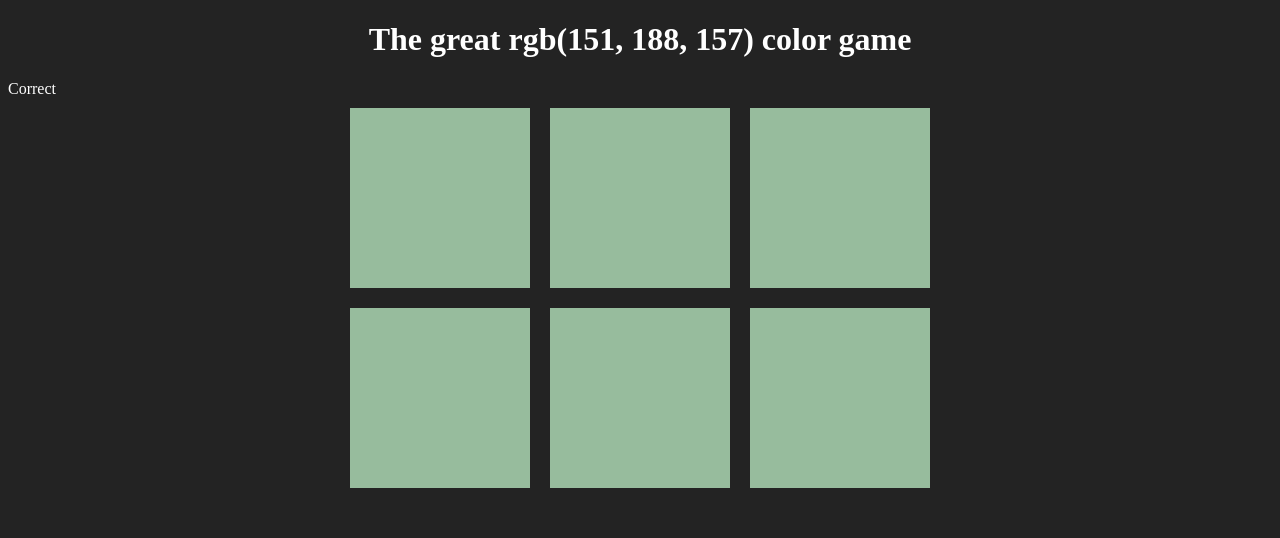
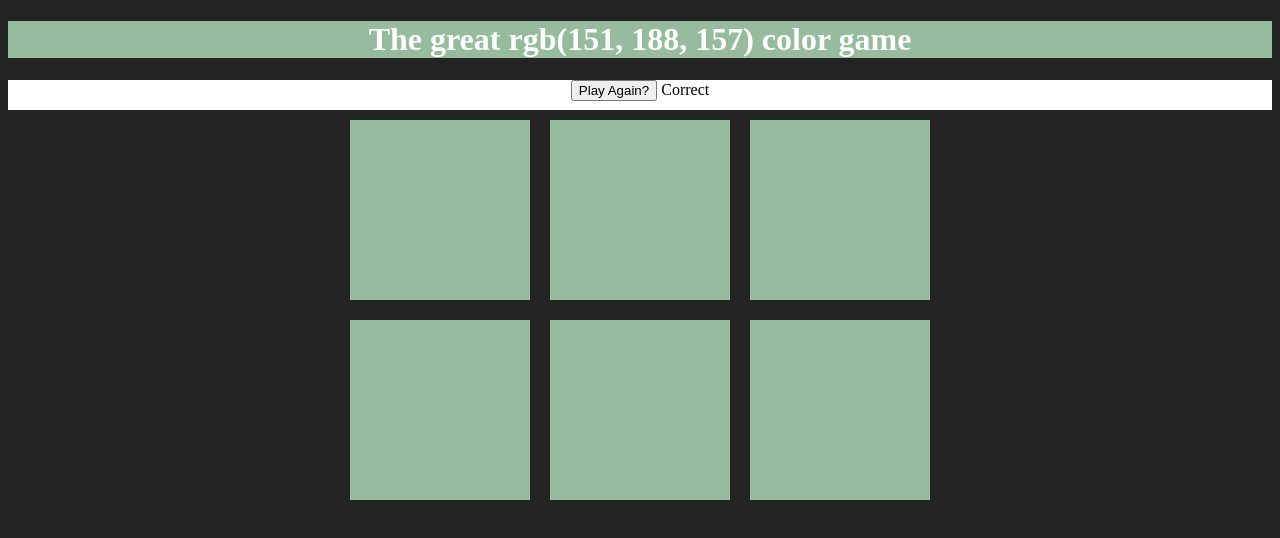
Before and after one commit to developerQuinnZ/colorpicker, a plain HTML site: page index.html in a window 1280 px wide. Both pictures are taken after a click on the element 439 px from the left and 179 px from the top of the page. Drawn offline with Linux system fonts and the light colour scheme.

Commit message:
winning changes banner color, starting new game resets background to origional color

```diff
--- a/color.js
+++ b/color.js
@@ -1,9 +1,25 @@
 var colors = generateRandomColors(6);
-
 var squares = document.querySelectorAll(".square");
 var pickedColor = pickColor();
 var colorDisplay = document.getElementById("colorDisplay");
 var messageDisplay = document.getElementById("message");
+var h1 = document.querySelector("h1");
+var resetButton = document.getElementById("reset");
+
+resetButton.addEventListener("click", function() {
+	colors = generateRandomColors(6);
+
+	pickedColor = pickColor();
+
+	colorDisplay.textContent = pickedColor;
+
+	for(var i = 0; i < squares.length; i++) {
+	// add initial colors
+	squares[i].style.background = colors[i];
+
+  }
+  h1.style.background = "#232323";
+})
 
 colorDisplay.textContent = pickedColor;
 
@@ -14,10 +30,11 @@ for(var i = 0; i < squares.length; i++) {
 	//add click listener to squares
 	squares[i].addEventListener("click", function () {
 		var clickedColor = this.style.background;
-			console.log(clickedColor, pickedColor)
 		if(clickedColor === pickedColor) {
 			messageDisplay.textContent = "Correct";
+			resetButton.textContent = "Play Again?";
 			changeColors(clickedColor);
+			h1.style.background = clickedColor;
 		} else {
 			this.style.background = "#232323";
 			messageDisplay.textContent = "Try Again"
--- a/index.html
+++ b/index.html
@@ -7,7 +7,8 @@
 <body>
 <h1>The great <span id="colorDisplay">RGB</span> color game</h1>
 
-<div>
+<div id="stripe">
+	<button id="reset">New Colors</button>
 	<span id="message"></span>
 </div>
 	<div id="container">
--- a/style.css
+++ b/style.css
@@ -21,6 +21,10 @@ h1 {
 	text-align: center;
 }
 
-span {
-	color: #fff;
+
+#stripe{
+	background: white;
+	height: 30px;
+	text-align: center;
+	color: black;
 }
```
